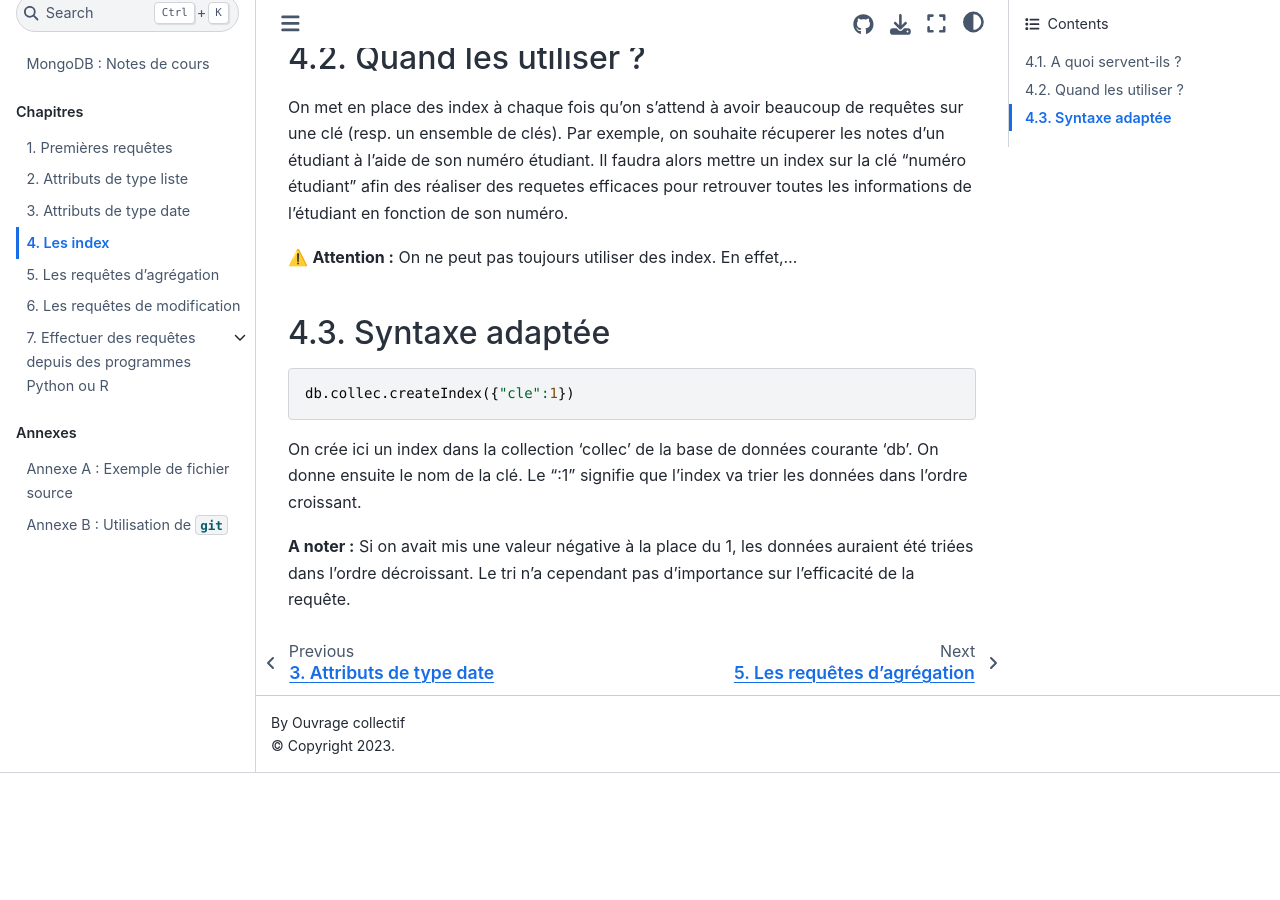
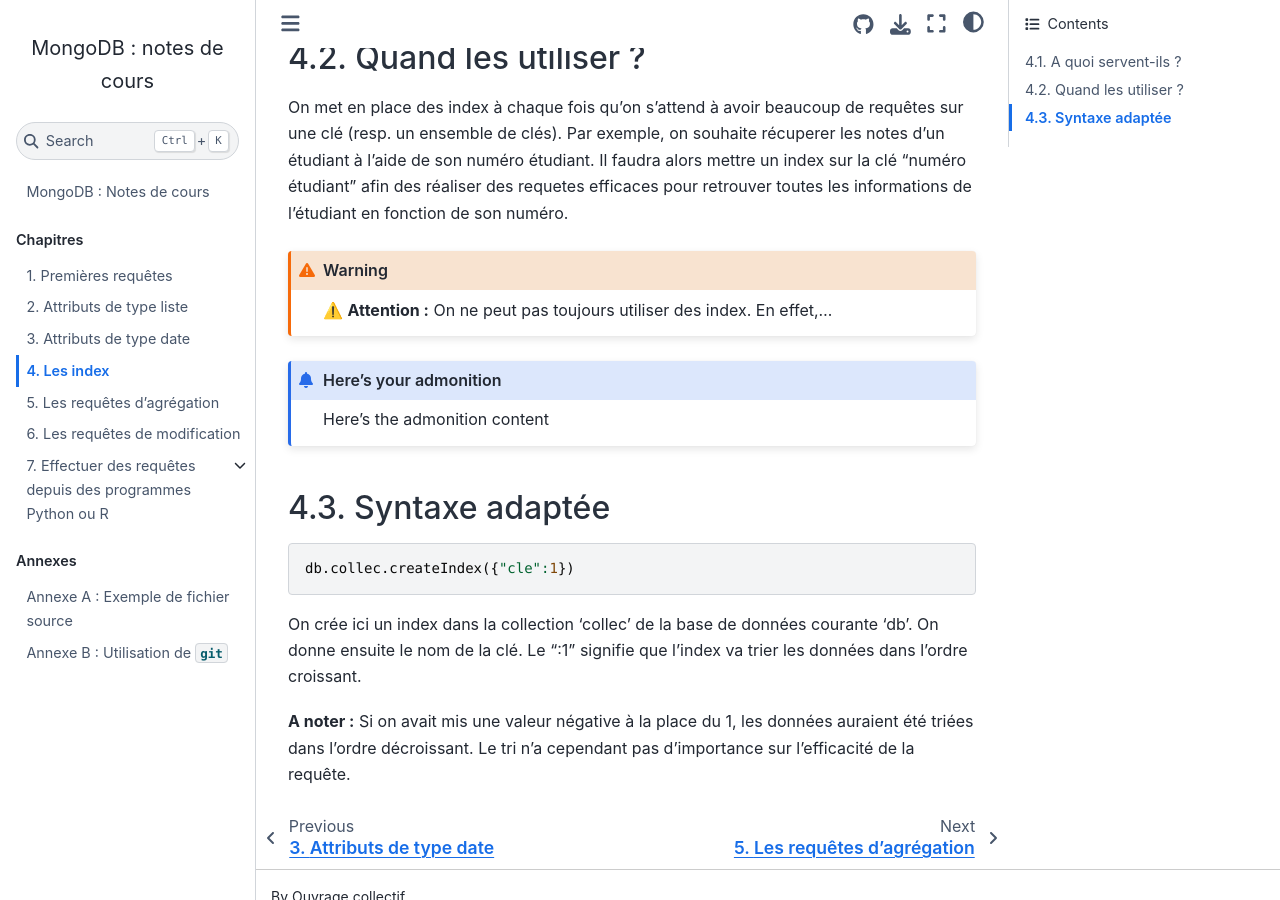
Before and after one commit to rtavenar/mongo_book, a Jupyter Book: the page built from content/04_index.md, in a window 1280 px wide and 900 px high, scrolled down 587 px. Built offline with Jupyter Book 1.0.4 settings and Sphinx 7.4.7 and the Sphinx Book theme 1.1.4, drawn with Linux system fonts in a browser that asks for light colours; before the commit the page ends 1360 px from its top, so only the background shows below that.

Commit message:
Update 04_index.md

````diff
--- a/content/04_index.md
+++ b/content/04_index.md
@@ -30,8 +30,14 @@
 On met en place des index à chaque fois qu'on s'attend à avoir beaucoup de requêtes sur une clé (resp. un ensemble de clés).
 Par exemple, on souhaite récuperer les notes d'un étudiant à l'aide de son numéro étudiant. Il faudra alors mettre un index sur la clé "numéro étudiant" afin des réaliser des requetes efficaces pour retrouver toutes les informations de l'étudiant en fonction de son numéro.
 
+```{warning}
+⚠️ **Attention :** On ne peut pas toujours utiliser des index. En effet,...
 
-⚠️ **Attention :** On ne peut pas toujours utiliser des index. En effet,...
+```
+
+```{admonition} Here's your admonition
+Here's the admonition content
+```
 
 ## Syntaxe adaptée
 
````
